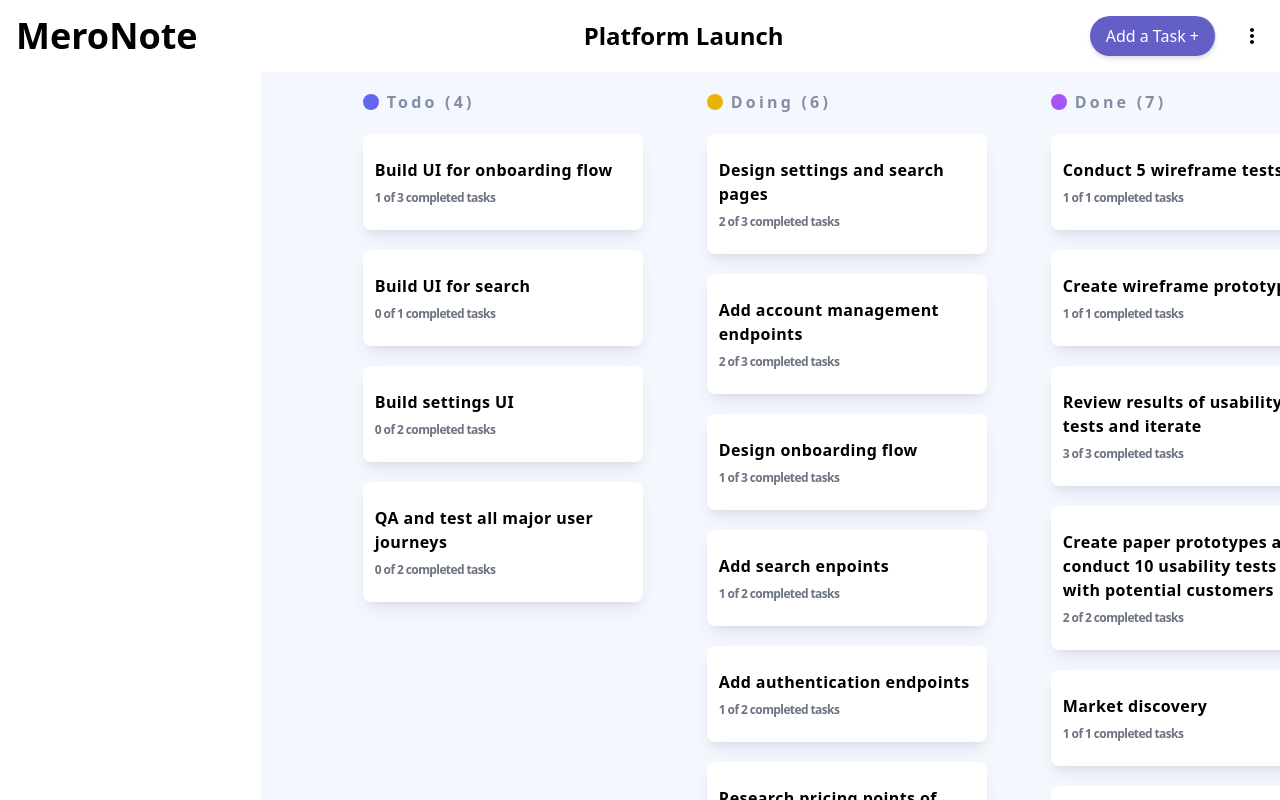
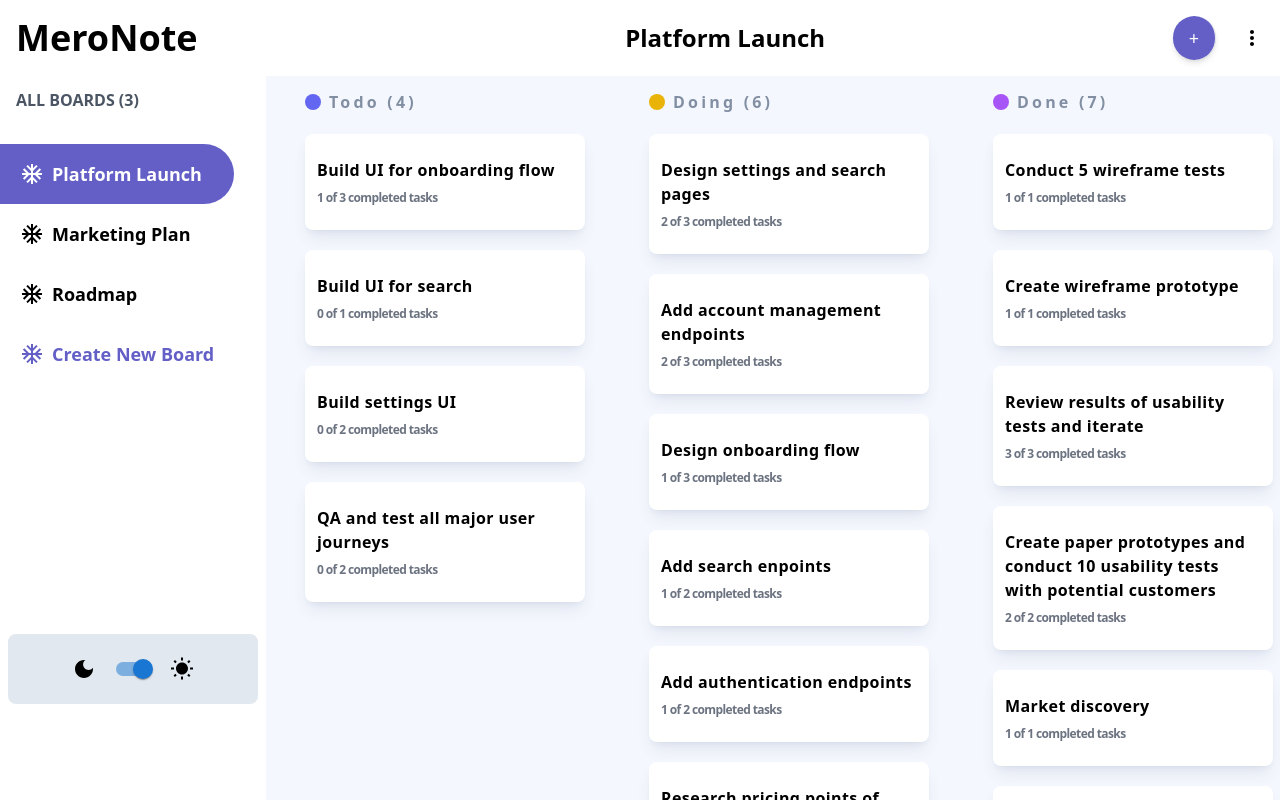
Before and after one commit to ashish1741/Kanban-Task-management-web-app, a React (Vite) app: page / in a window 1280 px wide. Built offline with nearby package versions, Linux system fonts and the light colour scheme.

Commit message:
completed

```diff
--- a/src/components/Header.jsx
+++ b/src/components/Header.jsx
@@ -11,7 +11,6 @@ import DeleteModal from "../modals/DeleteModal";
 import boardsSlice from "../redux/boardSlice";
 
 function Header({ boardOpen, setBoardOpen }) {
-
   const dispatch = useDispatch();
   const boards = useSelector((state) => state.boards);
   const board = boards.find((board) => board.isActive);
@@ -21,6 +20,7 @@ function Header({ boardOpen, setBoardOpen }) {
   const [openEditBoard, setopenEditBoard] = useState(false);
   const [isElipsOpen, setIsElipsOpen] = useState(false);
   const [boardType, setboardType] = useState("add");
+  const [isTaskModalOpen, setIsTaskModalOpen] = useState(false);
 
   const setopenEditModel = () => {
     setBoardOpen(true);
@@ -33,20 +33,17 @@ function Header({ boardOpen, setBoardOpen }) {
   };
 
   const onDeletedClick = () => {
-  dispatch(boardsSlice.actions.deleteBoard())
-  dispatch(boardsSlice.actions.setBoardActive({index:0}))
-  setisDeleteModelOpen(false)
-
-
-  }
-
+    dispatch(boardsSlice.actions.deleteBoard());
+    dispatch(boardsSlice.actions.setBoardActive({ index: 0 }));
+    setisDeleteModelOpen(false);
+  };
 
   const onDropDownClick = () => {
-    setDropDown(state => !state);
-    setIsElipsOpen(false)
-    setboardType('add')
-    setopenEditBoard(true)
-  }
+    setDropDown((state) => !state);
+    setIsElipsOpen(false);
+    setboardType("add");
+    setopenEditBoard(true);
+  };
 
   return (
     <div className="bg-white left-0 fixed p-4 dark:bg-[#2b2c37] z-50 right-0">
@@ -68,12 +65,8 @@ function Header({ boardOpen, setBoardOpen }) {
           </span>
         </div>
         <div className="flex items-center space-x-4 md:space-x-6">
-          <button className="btn hidden md:block ">Add a Task +</button>
-          <button
-            className="btn text-lg md:hidden"
-            onClick={onDropDownClick}
 
-          >
+          <button className="btn text-lg " onClick={onDropDownClick}>
             +
           </button>
           <MoreVertIcon
@@ -99,6 +92,7 @@ function Header({ boardOpen, setBoardOpen }) {
           openEditBoard={openEditBoard}
           device={"mobile"}
           type={boardType}
+          setDropDown = {setDropDown}
         />
       )}
 
@@ -111,14 +105,16 @@ function Header({ boardOpen, setBoardOpen }) {
           setOpenDeleteModel={setOpenDeleteModel}
         />
       )}
-      {
-        isDeleteModelOpen && <DeleteModal
-        setisDeleteModelOpen  = {setisDeleteModelOpen}
-        type={'board'}
-        title={board.name}
-        onDeletedClick = {onDeletedClick}
-         />
-      }
+      {isDeleteModelOpen && (
+        <DeleteModal
+          setisDeleteModelOpen={setisDeleteModelOpen}
+          type={"board"}
+          title={board.name}
+          onDeletedClick={onDeletedClick}
+        />
+      )}
+
+
     </div>
   );
 }
--- a/src/components/SideBar.jsx
+++ b/src/components/SideBar.jsx
@@ -1,9 +1,107 @@
-import React from 'react'
+import React, { useState } from "react";
+import { useDispatch, useSelector } from "react-redux";
+import useDarkMode from "../hooks/UseDarkMode";
+import boardsSlice from "../redux/boardSlice";
+import Switch from "@mui/material/Switch";
+import AcUnitIcon from "@mui/icons-material/AcUnit";
+import DarkModeIcon from "@mui/icons-material/DarkMode";
+import WbSunnyIcon from "@mui/icons-material/WbSunny";
+import AddEditBoardModal from "../modals/AddEditBoardModal";
 
-function SideBar() {
+function SideBar({ isSideBarOpen, setIsSideBarOpen }) {
+  const disPatch = useDispatch();
+  const boards = useSelector((state) => state.boards);
+
+  const [colorThem, setTheme] = useDarkMode();
+  const [darkSide, setDarkSide] = useState(colorThem === "light");
+  const [isBoardModalOpen, setIsBoardModalOpen] = useState(false);
+
+  const toggleDarkModeHandler = () => {
+    setTheme(colorThem === "light" ? "dark" : "light");
+    setDarkSide(!darkSide);
+  };
+
+  const createBoardHanlder = () => {
+    setIsBoardModalOpen(true)
+
+
+  }
+
   return (
-    <div>SideBar</div>
-  )
+    <div>
+      <div
+        className={
+          isSideBarOpen
+            ? `min-w-[261px] bg-white dark:bg-[#2b2c37]  fixed top-[72px] h-screen  items-center left-0 z-20`
+            : ` bg-[#635FC7] dark:bg-[#2b2c37] dark:hover:bg-[#635FC7] top-auto bottom-10 justify-center items-center hover:opacity-80 cursor-pointer  p-0 transition duration-300 transform fixed felx w-[56px] h-[48px] rounded-r-full  `
+        }
+      >
+        <div className="">
+          {isSideBarOpen && (
+            <div className=" bg-white  dark:bg-[#2b2c37]    w-full   py-4 rounded-xl">
+              <h3 className=" dark:text-gray-300 text-gray-600 font-semibold mx-4 mb-8 ">
+                ALL BOARDS ({boards?.length})
+              </h3>
+
+              <div className="  dropdown-borad flex flex-col h-[70vh]  justify-between ">
+                <div>
+                  {boards.map((board, index) => (
+                    <div
+                      className={` flex items-center  space-x-2   px-5 mr-8 rounded-r-full
+                       duration-500 ease-in-out py-4 cursor-pointer hover:bg-[#635fc71a] hover:text-[#635fc7]
+                        dark:hover:bg-white dark:hover:text-[#635fc7] dark:text-white  ${
+                          board.isActive &&
+                          " bg-[#635fc7] rounded-r-full text-white mr-8 "
+                        } `}
+                      key={index}
+                      onClick={() => {
+                        disPatch(boardsSlice.actions.setBoardActive({ index }));
+                      }}
+                    >
+                      <AcUnitIcon className="   filter-white  h-4 " />
+                      <p className=" text-lg font-bold ">{board.name}</p>
+                    </div>
+                  ))}
+
+                  <div
+                    className=" flex  items-center space-x-2  mr-8 rounded-r-full duration-500 ease-in-out cursor-pointer text-[#635fc7] px-5 py-4 hover:bg-[#635fc71a] hover:text-[#635fc7] dark:hover:bg-white  "
+                    onClick={() => {
+                      setIsBoardModalOpen(true);
+                    }}
+                  >
+                    <AcUnitIcon className="   filter-white  h-4 " />
+                    <p className=" text-lg font-bold  "  onClick={createBoardHanlder}> Create New Board </p>
+                  </div>
+                </div>
+
+                <div className="mx-2 p-4 space-x-2 bg-slate-200 dark:bg-[#3e3e5d] flex justify-center items-center rounded-lg ">
+                  <DarkModeIcon />
+                  <Switch
+                    checked={darkSide}
+                    onChange={toggleDarkModeHandler}
+                    className={`${
+                      darkSide ? "" : "bg-gray-200"
+                    } inline-block h-4 w-11 items-center rounded-md`}
+                  >
+                    <span
+                      className={`${
+                        darkSide ? "translate-x-6" : "translate-x-1"
+                      } inline-block h-4 w-4 transform  bg-white transition `}
+                    ></span>
+                  </Switch>
+                  <WbSunnyIcon />
+                </div>
+              </div>
+            </div>
+          )}
+        </div>
+      </div>
+      {
+        isBoardModalOpen &&
+        <AddEditBoardModal type={'add'} setBoardOpen={setIsBoardModalOpen} />
+      }
+    </div>
+  );
 }
 
-export default SideBar
+export default SideBar;
--- a/src/modals/AddEditTaskModal.jsx
+++ b/src/modals/AddEditTaskModal.jsx
@@ -11,7 +11,8 @@ function AddEditTaskModal({
   openEditBoard,
   taskIndex,
   prevColIndex = 0,
-  setIsTaskModelOpen
+  setIsTaskModelOpen,
+  setDropDown
 }) {
   const dispatch = useDispatch();
   const [isFirstLoad, setIsFirstLoad] = useState(true);
@@ -97,6 +98,7 @@ function AddEditTaskModal({
   const onsubmit = (type) => {
     setopenEditBoard(false);
 
+
     if (type === "add") {
       dispatch(
         boardsSlice.actions.addTask({
@@ -118,6 +120,10 @@ function AddEditTaskModal({
         })
       );
     }
+
+    setDropDown(false)
+
+
   };
 
   return (
--- a/src/modals/TaskModel.jsx
+++ b/src/modals/TaskModel.jsx
@@ -111,7 +111,7 @@ function TaskModel({ setisTaskModelOpen, colIndex, taskIndex }) {
         </div>
 
         <p className=" pt-6 text-gray-500 tracking-widest text-sm">
-          Subtasks ({completed} of {subtasks.length})
+        Subtasks ({completed} of {subtasks && subtasks.length})
         </p>
 
         {
```
